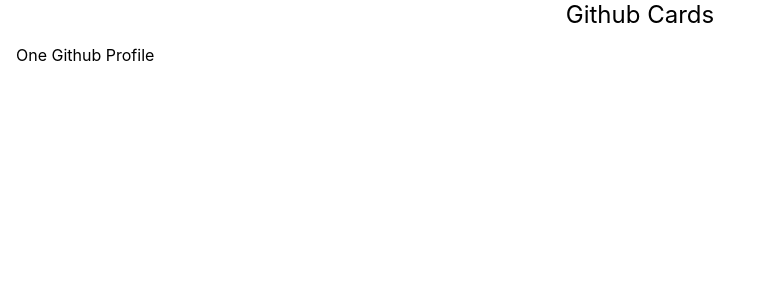
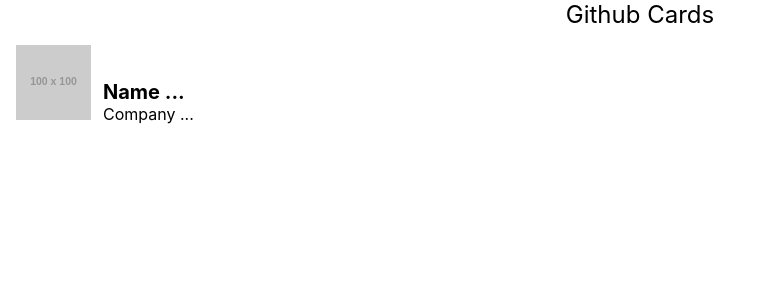
Before and after one commit to adisa404/react-samer-buna, a React (Create React App) app in the folder github-cards/: page / in a window 1280 px wide. Shown: the top 300 px of the page, without its empty margins (0-760 px from the left). Built offline with nearby package versions, Linux system fonts and the light colour scheme.

Commit message:
project github cards - add Card markup.

```diff
--- a/github-cards/src/components/Card.jsx
+++ b/github-cards/src/components/Card.jsx
@@ -3,7 +3,15 @@
 class Card extends Component {
   state = {};
   render() {
-    return <div className="github-profile">One Github Profile</div>;
+    return (
+      <div className="github-profile">
+        <img src="https://placehold.it/100" />
+        <div className="info">
+          <div className="name">Name ...</div>
+          <div className="company">Company ...</div>
+        </div>
+      </div>
+    );
   }
 }
 
```
